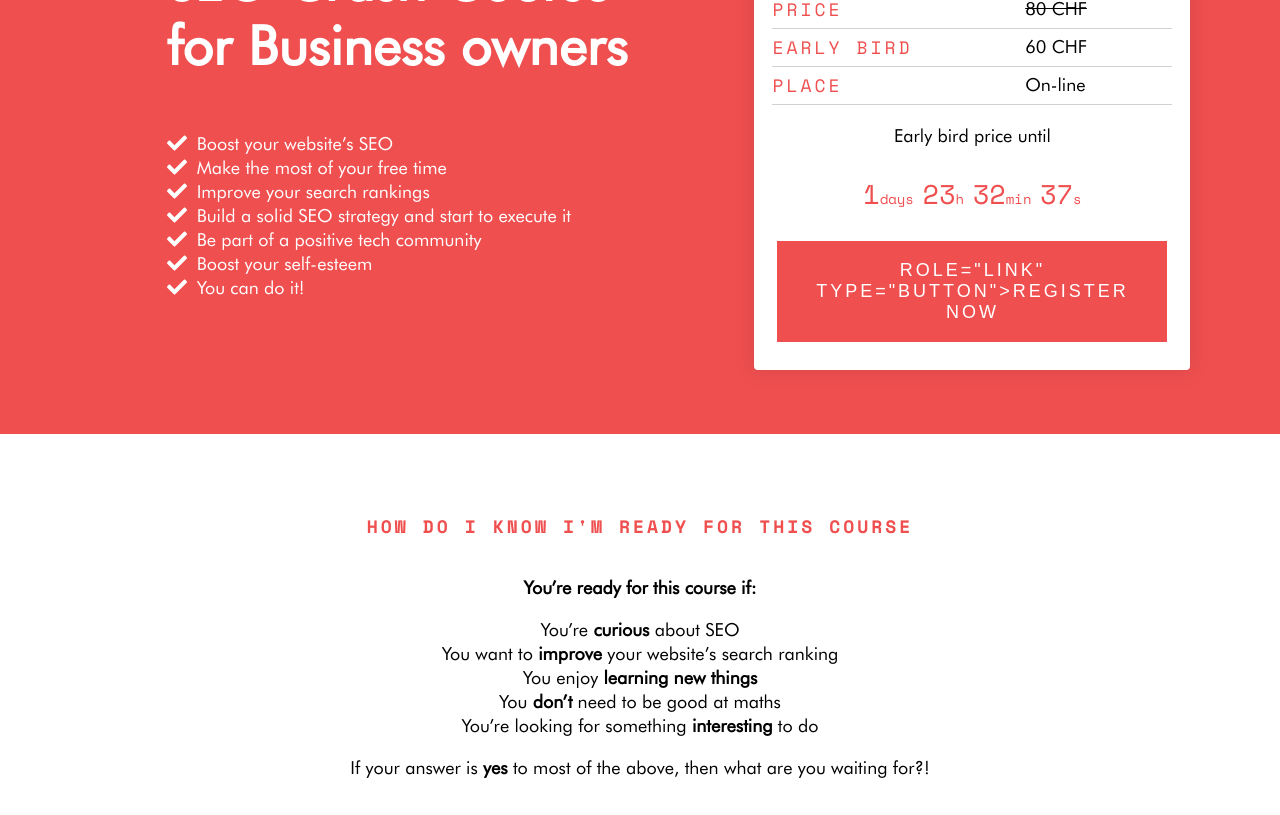
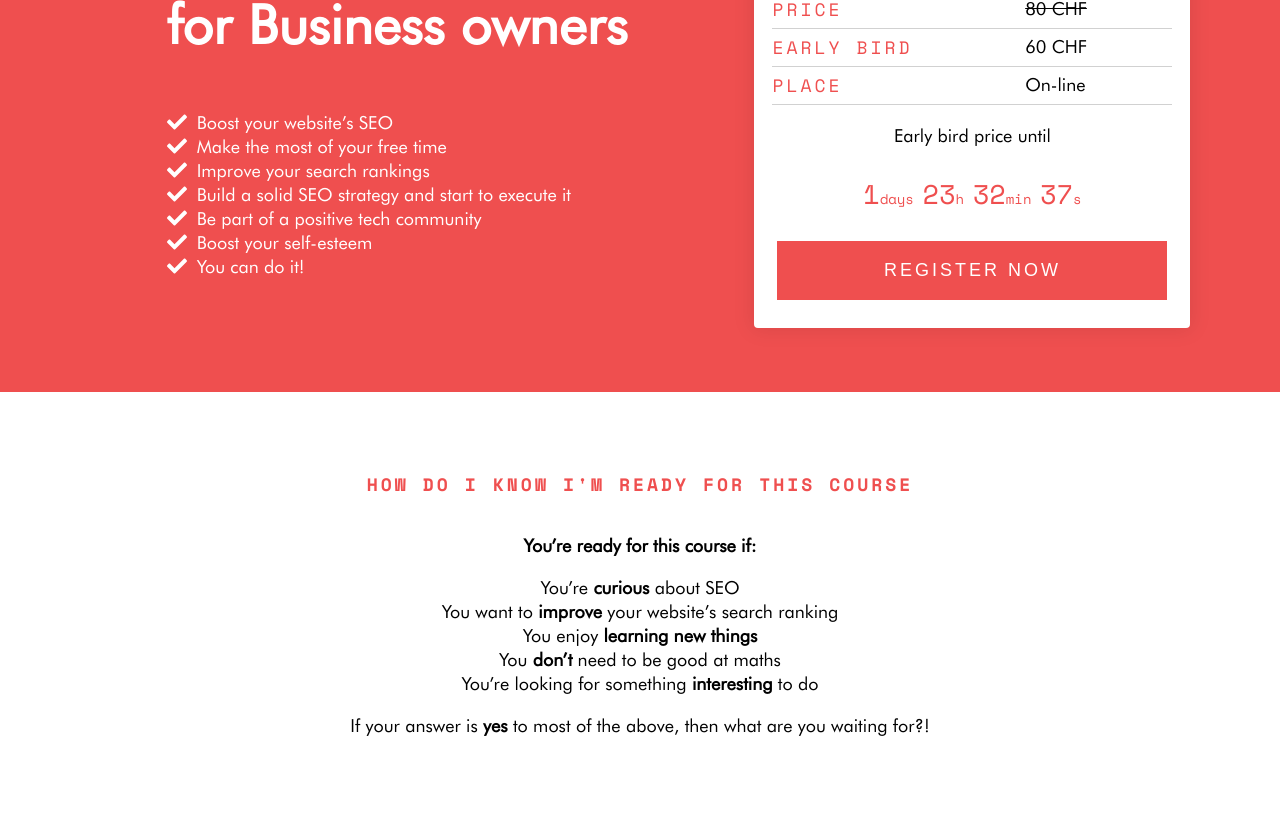
Before and after one commit to hharen/mltc_jekyll, a Jekyll site: the page built from seo-course.html, in a window 1280 px wide and 900 px high, scrolled down 4111 px, cut to the strip 0-815 px from the top of the window. Built offline with Jekyll 4.4.1, drawn with Linux system fonts in a browser that asks for light colours; nearby versions of some CDN libraries.

Commit message:
Fix second stripe button

```diff
--- a/seo-course.html
+++ b/seo-course.html
@@ -182,7 +182,7 @@ description: Do you know can SEO help your visibility? Learn this powerful way t
           <div class="course-info hero-right">
             {% include layout_seo_course_card.html %}
             <!-- <a href='#footer' class="button primary-button big">Let me know</a> -->
-            <button href='#footer' class="button primary-button big checkout-button-sku_Fw3JmUkB3Z3en0">
+            <button href='#footer' class="button primary-button big checkout-button-sku_Fw3JmUkB3Z3en0"
               role="link"
               type="button">Register now
             </button>
```
